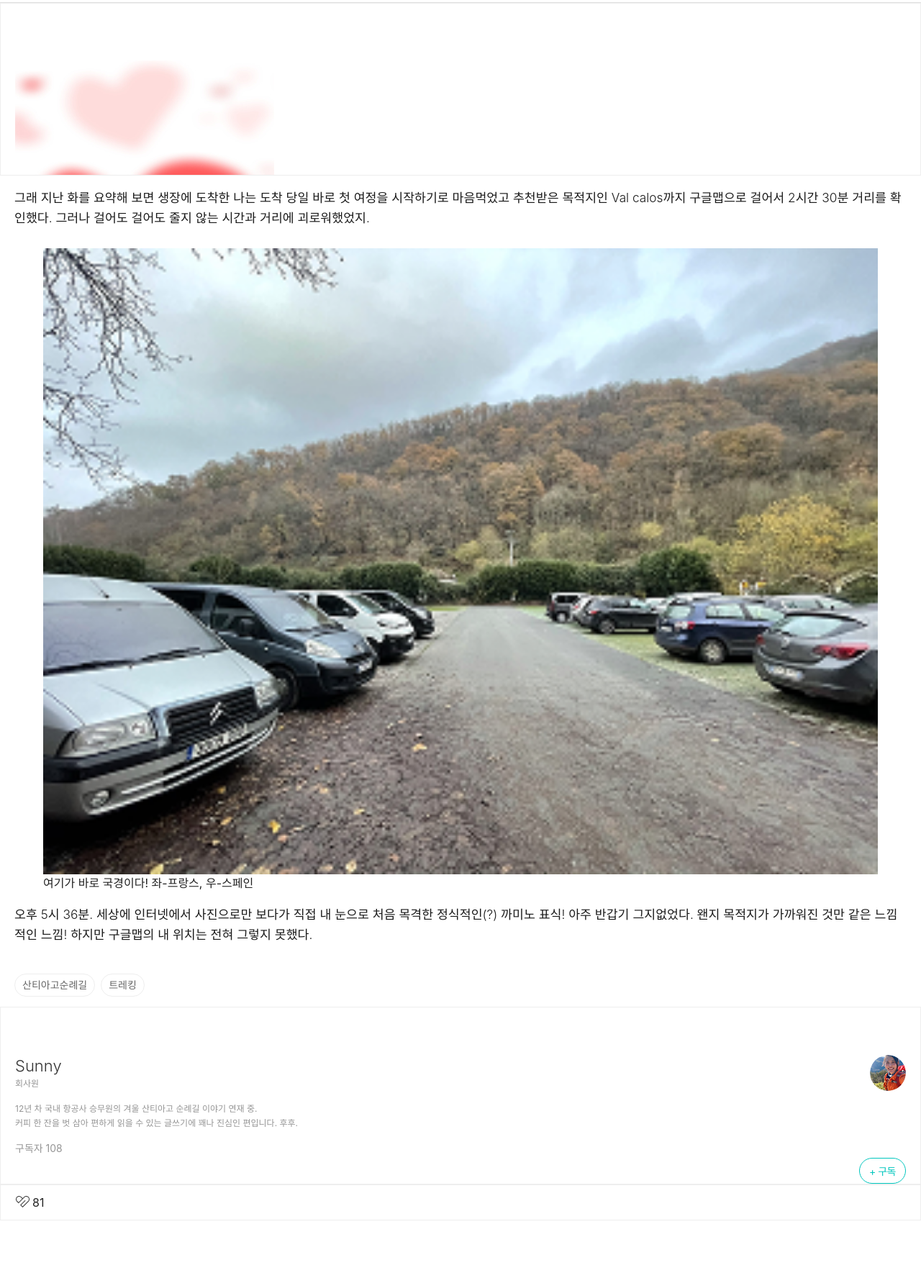
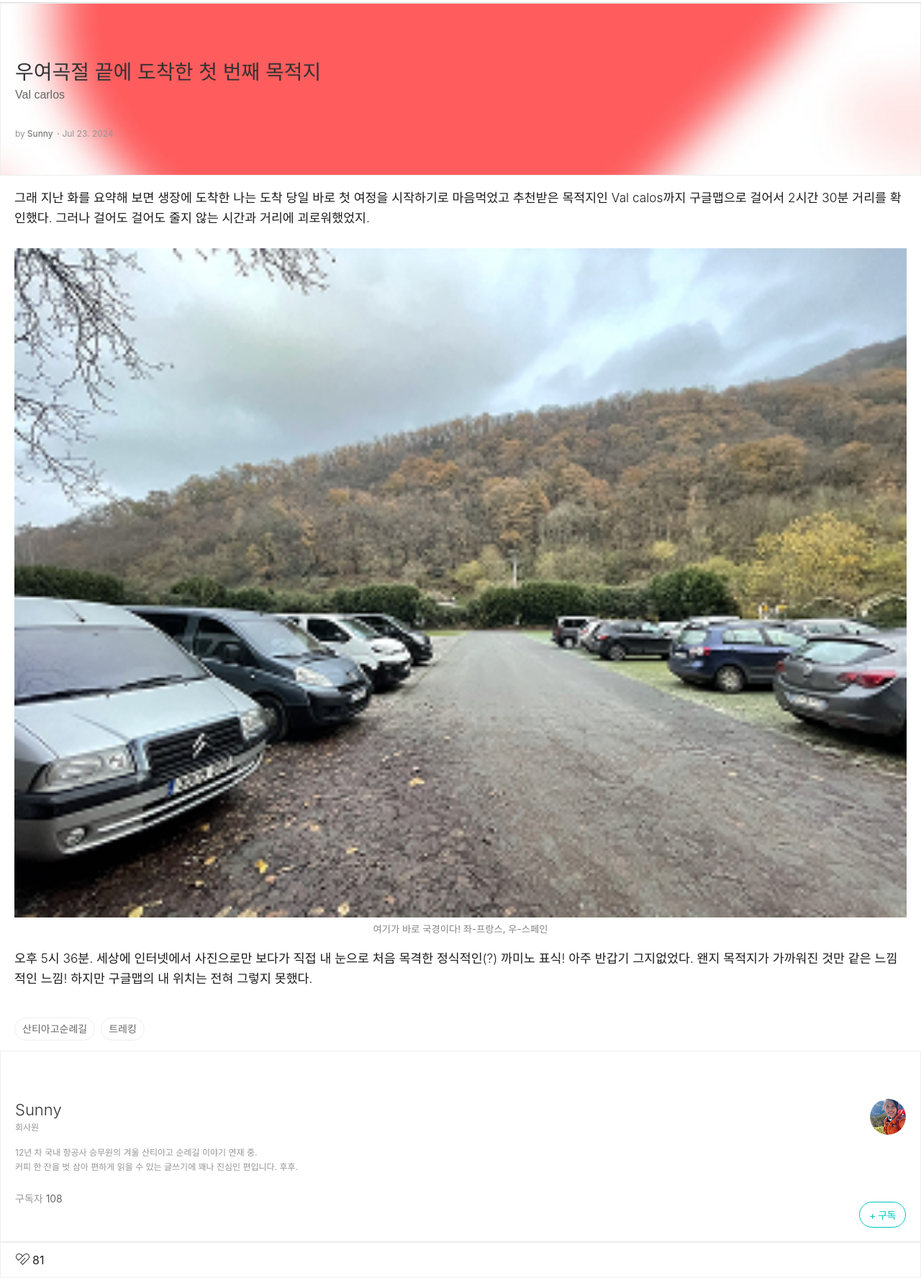
Before and after one commit to FRONTENDBOOTCAMP-15th/vanilla-06-init, a website built with Vite: page posts/detail.html in a window 1280 px wide. Shown: the part 69-1845 px from the top of the page at 72% size. Before the commit the page ends 1765 px from the top, so only its background shows below. Built offline with nearby package versions, Linux system fonts and the light colour scheme; a web font is replaced by a local one.

Commit message:
feat: 상세페이지 html 최종 완성 (#32)

```diff
--- a/posts/detail.html
+++ b/posts/detail.html
@@ -14,22 +14,18 @@
   <link rel="stylesheet" href="../src/styles/base.css">
 </head>
 <body>
+  <init-header></init-header>
   <!-- 헤더 -->
 <main class="detail_page">
-  <init-header></init-header>
-  <section class="detail_header_wrap">
-    <div class="detail_header_image">
-      <img src="../src/assets/images/detail_image.png" alt="상단 배경" class="detail_header_bg">
-    </div>
+  <section class="detail_header_wrap" style="background-image: url('../src/assets/images/detail_image.png');">
 
         <header class="detail_header">
           <h1 class="detail_title">우여곡절 끝에 도착한 첫 번째 목적지</h1>
           <h2 class="detail_subtitle">Val carlos</h2>
 
           <div class="detail_info">
-          <img src="../src/assets/images/detail_by_text.png" alt="by" class="detail_by_img">
+            <span class="by">by</span>
             <span class="detail_author">Sunny</span>
-          <img src="../src/assets/images/detail_dot.png" alt="dot" class="detail_dot_img">
             <time class="detail_date" datetime="2024-07-23">Jul 23. 2024</time>
           </div>
         </header>
@@ -39,12 +35,12 @@
    <section class="detail_content">
     <p>그래 지난 화를 요약해 보면 생장에 도착한 나는 도착 당일 바로 첫 여정을 시작하기로 마음먹었고 추천받은 목적지인 Val calos까지 구글맵으로 걸어서 2시간 30분 거리를 확인했다. 그러나 걸어도 걸어도 줄지 않는 시간과 거리에 괴로워했었지.</p>
 
-    <figure class="detail_content_img">
+    <div class="detail_content_img">
       <img src="../src/assets/images/detail_valcarlos.png" alt="Val carlos 사진">
-      <figcaption class="detail_content_caption">
+      <span class="detail_content_caption">
         여기가 바로 국경이다! 좌-프랑스, 우-스페인
-      </figcaption>
-    </figure>
+      </span>
+    </div>
 
     <p>오후 5시 36분. 세상에 인터넷에서 사진으로만 보다가 직접 내 눈으로 처음 목격한 정식적인(?) 까미노 표식! 아주 반갑기 그지없었다. 왠지 목적지가 가까워진 것만 같은 느낌적인 느낌! 하지만 구글맵의 내 위치는 전혀 그렇지 못했다.</p>
    </section>
@@ -67,7 +63,10 @@
         12년 차 국내 항공사 승무원의 겨울 산티아고 순례길 이야기 연재 중.<br>
         커피 한 잔을 벗 삼아 편하게 읽을 수 있는 글쓰기에 꽤나 진심인 편입니다. 후후.
       </p>
-      <p class="detail_author_subs">구독자 108</p>
+      <div class="detail_author_subs_wrap">
+        <span class="detail_author_subs">구독자</span>
+        <span class="detail_author_subscriber">108</span>
+      </div>
       </div>
 
       <!-- 작가 프로필 이미지 -->
```
Lines whose indentation alone changed are shown as unchanged.
